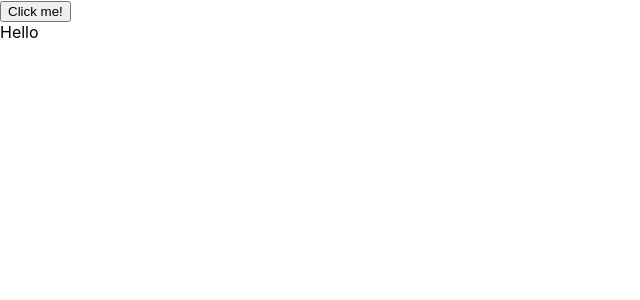
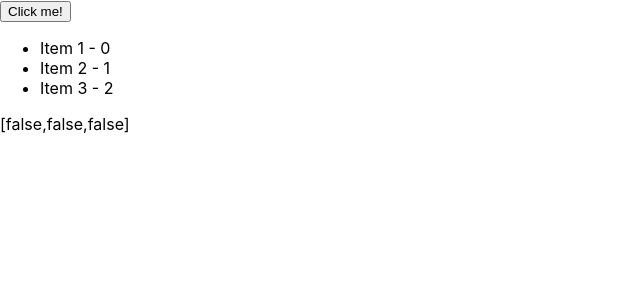
Before and after one commit to valensixx/react-treaning-part-two, a React (Create React App) app: page / in a window 1280 px wide. Shown: the top 300 px of the page, without its empty margins (0-640 px from the left). Built offline with nearby package versions, Linux system fonts and the light colour scheme.

Commit message:
some progress in Itemlist component

```diff
--- a/src/ItemList.css
+++ b/src/ItemList.css
@@ -0,0 +1,7 @@
+.bg-blue{
+    background: blue;
+}
+
+li:hover{
+    cursor:pointer;
+}
--- a/src/ItemList.js
+++ b/src/ItemList.js
@@ -4,7 +4,22 @@ import React, {useState} from "react";
 //onClick on item the color of the item choud change!
 
 export default function ItemList(){
+    const [items, setItems] = useState(['Item 1', 'Item 2', 'Item 3']);
+    const [isHighlighted, setIsHighlighted] = useState([false, false, false]);
+
+    function handleClick(index){
+        //console.log(index);
+        isHighlighted[index] =!isHighlighted[index];
+        setIsHighlighted([...isHighlighted]);
+    }
+
     return(
-        <div>Hello </div>
+        <div>
+            <ul>
+                {items.map((item, index) =>
+                <li key={index} onClick={() => {handleClick(index)}}>{item} - {index}</li>)}
+            </ul>
+            <div>{JSON.stringify(isHighlighted)}</div>
+        </div>
     );
 };
--- a/src/index.js
+++ b/src/index.js
@@ -3,6 +3,7 @@ import ReactDOM from 'react-dom/client';
 import './index.css';
 import App from './App';
 import ItemList from './ItemList';
+import './ItemList.css';
 
 
 const root = ReactDOM.createRoot(document.getElementById('root'));
```
